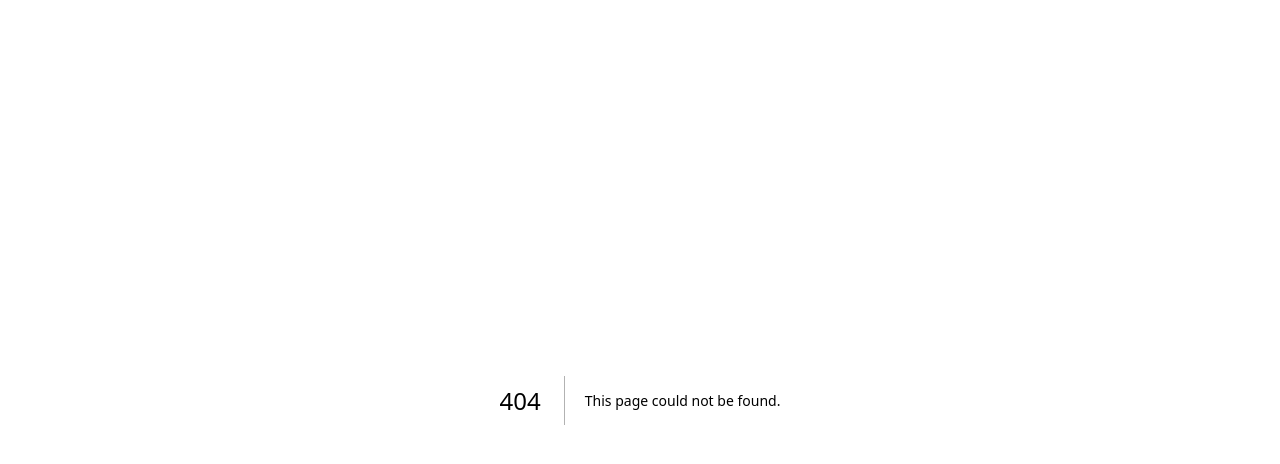
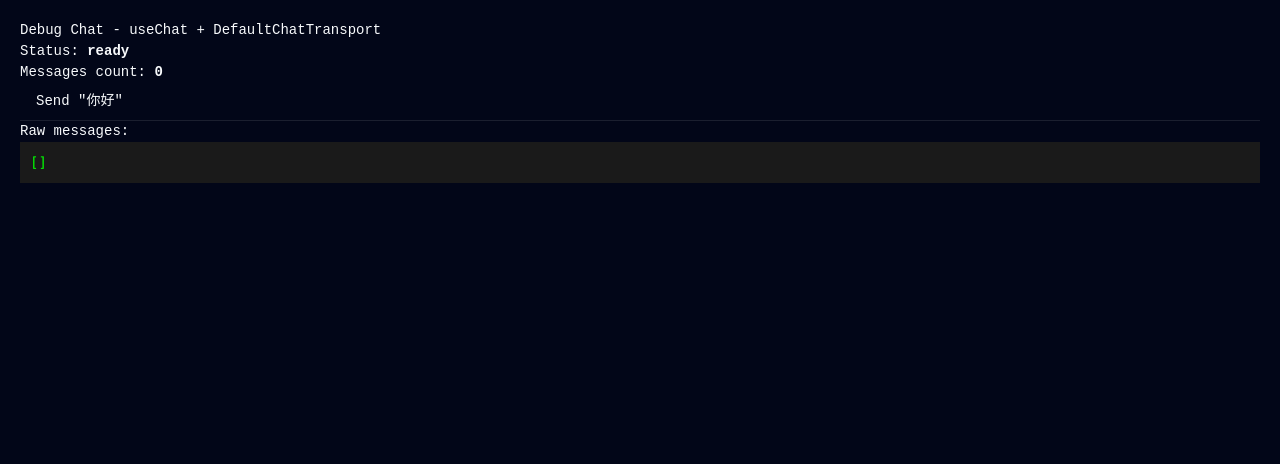
Before and after one commit to aifordisciple/auto, a Next.js app in the folder autonome-studio/: page /debug-chat in a window 1280 px wide. Before the commit this address had no page. Shown: the top 464 px of the page. Built offline with nearby package versions, Linux system fonts and the light colour scheme.

Commit message:
update: 自动保存代码修改
执行了未详细说明的代码更新

```diff
--- /dev/null
+++ b/autonome-studio/src/app/debug-chat/page.tsx
@@ -0,0 +1,52 @@
+/**
+ * 临时调试页面：测试 useChat + DefaultChatTransport 是否能解析 UIMessage Stream
+ * 访问 /debug-chat 查看
+ */
+"use client";
+
+import { useChat } from '@ai-sdk/react';
+import { DefaultChatTransport } from 'ai';
+import { useMemo } from 'react';
+
+export default function DebugChat() {
+  const transport = useMemo(() => new DefaultChatTransport({
+    api: '/api/chat',
+    headers: () => {
+      const token = typeof window !== 'undefined'
+        ? localStorage.getItem('autonome_access_token') : null;
+      return token ? { Authorization: `Bearer ${token}` } : {};
+    },
+    body: () => ({
+      data: {
+        projectId: 'proj_09224daaedc4',
+        sessionId: null,
+        contextFiles: [],
+      },
+    }),
+  }), []);
+
+  const { messages, status, sendMessage, error } = useChat({ transport });
+
+  return (
+    <div style={{ padding: 20, fontFamily: 'monospace', fontSize: 14 }}>
+      <h2>Debug Chat - useChat + DefaultChatTransport</h2>
+      <p>Status: <b>{status}</b></p>
+      {error && <p style={{ color: 'red' }}>Error: {error.message}</p>}
+      <p>Messages count: <b>{messages.length}</b></p>
+
+      <button
+        onClick={() => sendMessage({ text: '你好' })}
+        disabled={status !== 'ready'}
+        style={{ padding: '8px 16px', cursor: 'pointer' }}
+      >
+        Send "你好"
+      </button>
+
+      <hr />
+      <h3>Raw messages:</h3>
+      <pre style={{ background: '#1a1a1a', color: '#0f0', padding: 10, overflow: 'auto', maxHeight: 400 }}>
+        {JSON.stringify(messages, null, 2)}
+      </pre>
+    </div>
+  );
+}
--- a/autonome-studio/src/components/chat/ChatStage.tsx
+++ b/autonome-studio/src/components/chat/ChatStage.tsx
@@ -111,15 +111,25 @@ export function ChatStage() {
 
   // ==========================================
   // useChatSync 桥接：将 useChat 状态同步到 Zustand store
-  // 现有组件继续从 useChatStore 读取状态
+  // 供其他组件（如 SessionSidebar）读取会话 ID、计费等
   // ==========================================
   useChatSync({ messages: aiMessages, isLoading });
 
   // ==========================================
-  // 从 store 镜像读取状态（供子组件使用）
+  // 直接从 useChat.messages 渲染（不经过 store 中转）
+  // UIMessage.parts → 提取文本 → 转为 store Message 格式
+  // 这样避免 mirroredMessages 同步延迟导致 UI 不更新
   // ==========================================
-  const messages = useChatStore((state: ChatState) => state.mirroredMessages);
-  const isTyping = useChatStore((state: ChatState) => state.mirroredIsTyping);
+  const messages = useMemo(() => aiMessages.map(msg => ({
+    id: msg.id,
+    role: msg.role as 'user' | 'assistant' | 'system',
+    content: (msg.parts ?? [])
+      .filter((p): p is typeof p & { type: 'text' } => p.type === 'text')
+      .map(p => (p as { type: 'text'; text: string }).text)
+      .join(''),
+    timestamp: Date.now(),
+  })), [aiMessages]);
+  const isTyping = isLoading;
 
   // ==========================================
   // Refs
```
